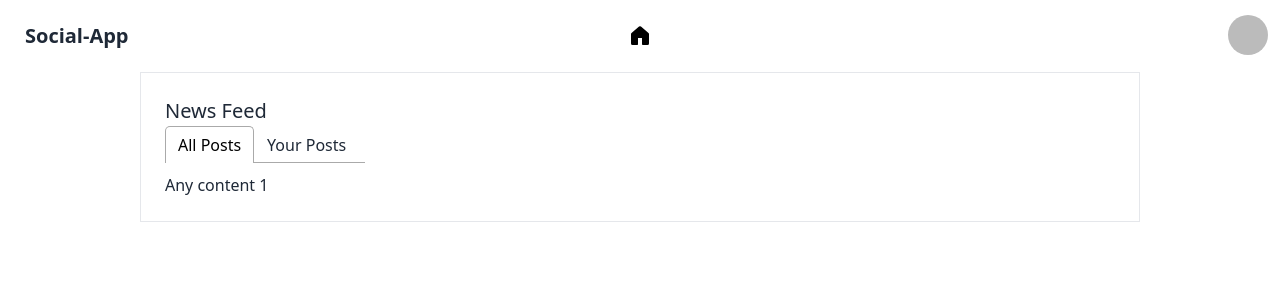
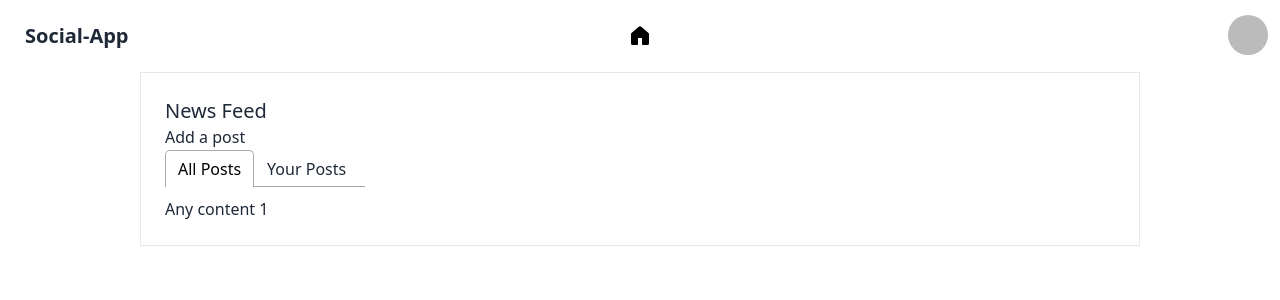
Before and after one commit to NoorTushar/Social-App, a React (Vite) app: page / in a window 1280 px wide. Shown: the top 300 px of the page. Built offline with nearby package versions, Linux system fonts and the light colour scheme; no server answers; sample sign-in values are in the browser's storage.

Commit message:
registration page fixed bug photoURL

```diff
--- a/src/Components/NewsFeed/NewsFeed.jsx
+++ b/src/Components/NewsFeed/NewsFeed.jsx
@@ -5,6 +5,7 @@ const NewsFeed = () => {
    return (
       <section className="max-w-[1000px] mx-auto border p-6">
          <div className="text-xl medium">News Feed</div>
+         <div>Add a post</div>
          <Tabs>
             <div className="max-w-[200px]">
                <TabList>
--- a/src/Pages/Register/Register.jsx
+++ b/src/Pages/Register/Register.jsx
@@ -46,7 +46,7 @@ const Register = () => {
             ...data,
             photoURL: res.data.data.display_url,
          };
-
+         delete userData.image;
          console.log(userData);
 
          // create user imported from AuthContext
```
